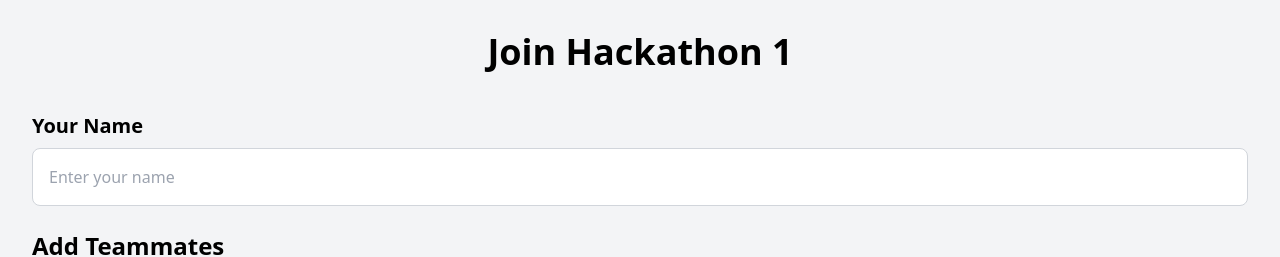
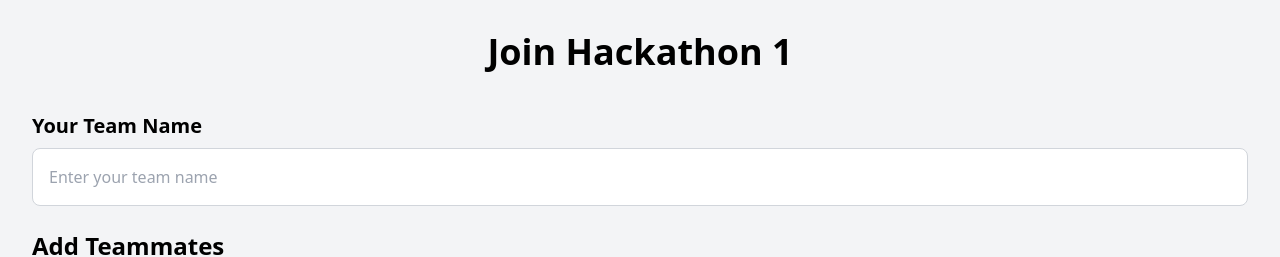
Before and after one commit to pathakjatin/RUBIX25_69_OkComputer, a React (Vite) app in the folder frontend/: page /join-hackathon/1 in a window 1280 px wide. Shown: the top 257 px of the page. Built offline with nearby package versions, Linux system fonts and the light colour scheme; no server answers.

Commit message:
Changed your name to your team name

```diff
--- a/frontend/src/pages/JoinHackathonPage.jsx
+++ b/frontend/src/pages/JoinHackathonPage.jsx
@@ -5,7 +5,7 @@ const JoinHackathonPage = () => {
   const { hackathonId } = useParams(); // Get the hackathonId from the URL
   const navigate = useNavigate(); // useNavigate hook for navigation
 
-  const [name, setName] = useState('');
+  const [teamName, setTeamName] = useState('');
   const [teammates, setTeammates] = useState([{ name: '' }]); // Initial state with the user (name of the user)
 
   const handleAddTeammate = () => {
@@ -25,7 +25,7 @@ const JoinHackathonPage = () => {
   const handleSubmit = (e) => {
     e.preventDefault();
     // Handle submission of form data here (send to backend or state)
-    console.log('User Data:', { name, teammates });
+    console.log('Team Data:', { teamName, teammates });
 
     // After submission, navigate to the hackathon's main page or confirmation page
     navigate(`/hackathon/${hackathonId}`);
@@ -42,12 +42,12 @@ const JoinHackathonPage = () => {
 
       <form onSubmit={handleSubmit} className="space-y-6">
         <div className="mb-4">
-          <label className="block text-xl font-semibold mb-2">Your Name</label>
+          <label className="block text-xl font-semibold mb-2">Your Team Name</label>
           <input
             type="text"
-            value={name}
-            onChange={(e) => setName(e.target.value)}
-            placeholder="Enter your name"
+            value={teamName}
+            onChange={(e) => setTeamName(e.target.value)}
+            placeholder="Enter your team name"
             className="w-full p-4 border border-gray-300 rounded-lg"
             required
           />
```
